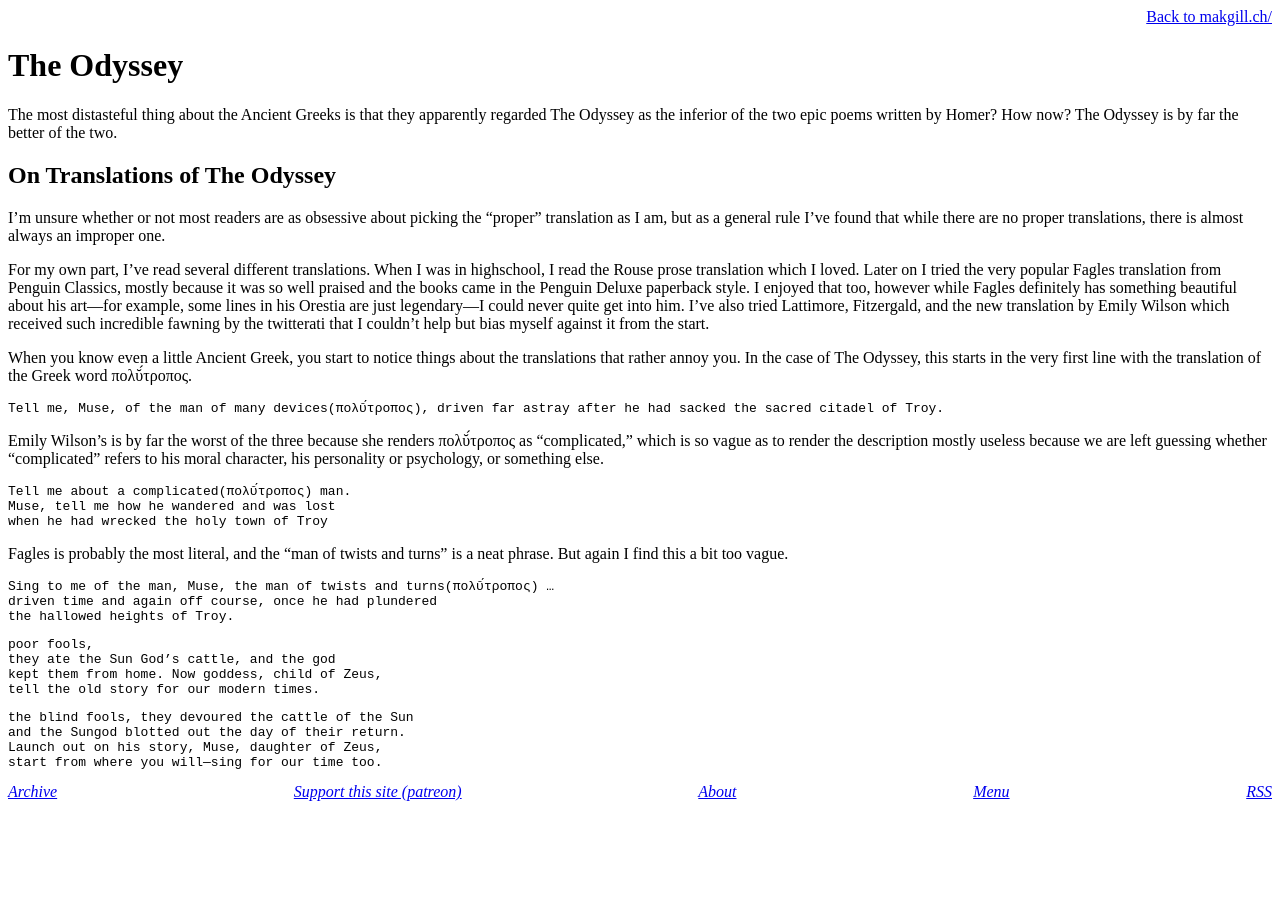
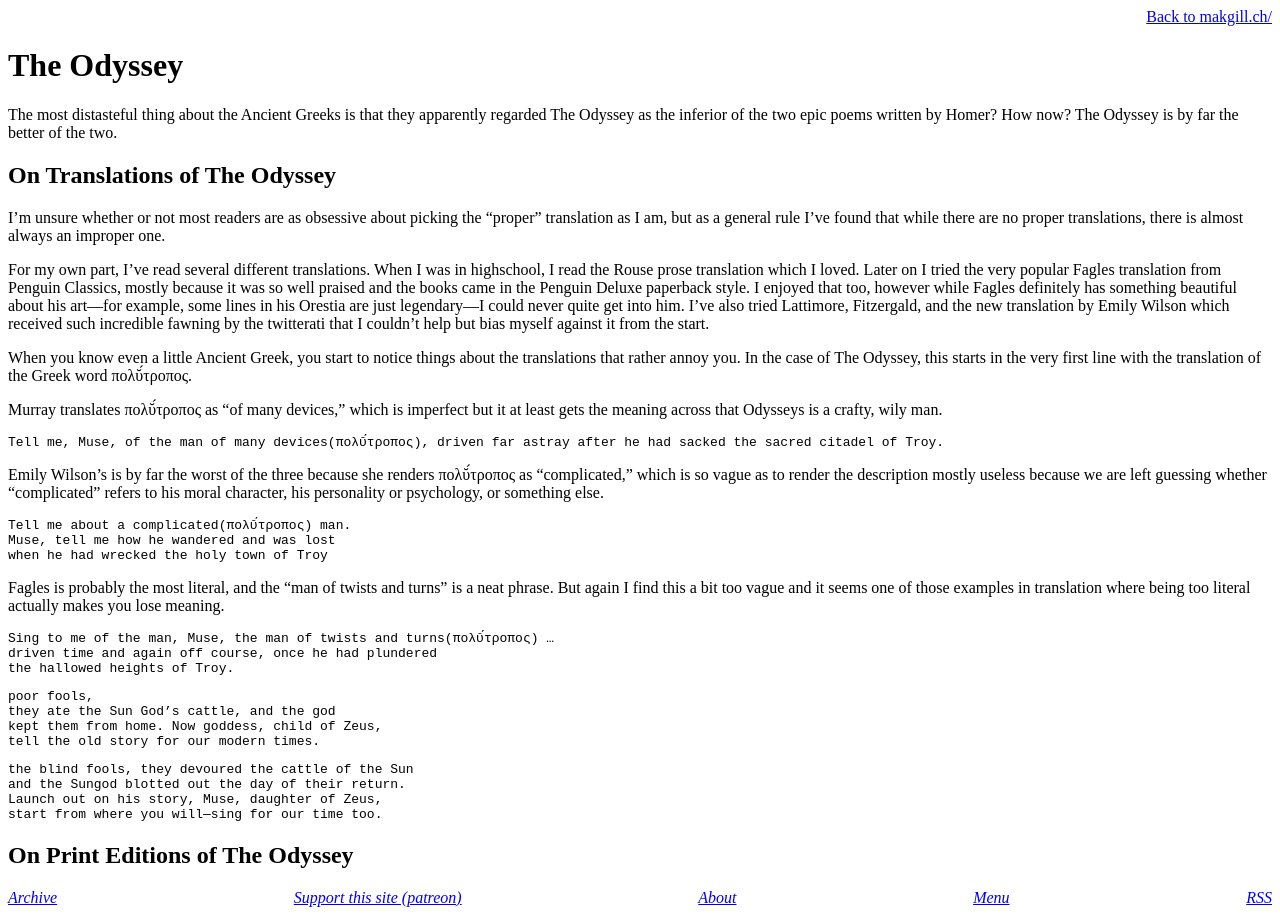
Before and after one commit to derykmakgill/website, a Jekyll site: the page built from odyssey.md, in a window 1280 px wide. Built offline with Jekyll 4.4.1, drawn with Linux system fonts in a browser that asks for light colours; before the commit the page ends 900 px from its top, so only the background shows below that.

Commit message:
Update odyssey.md

`````diff
--- a/odyssey.md
+++ b/odyssey.md
@@ -15,6 +15,8 @@ For my own part, I've read several different translations. When I was in highsch
 
 When you know even a little Ancient Greek, you start to notice things about the translations that rather annoy you. In the case of The Odyssey, this starts in the very first line with the translation of the Greek word πολῠ́τροπος.
 
+Murray translates πολῠ́τροπος as "of many devices," which is imperfect but it at least gets the meaning across that Odysseys is a crafty, wily man.
+
 ```
 Tell me, Muse, of the man of many devices(πολῠ́τροπος), driven far astray after he had sacked the sacred citadel of Troy.
 ```
@@ -27,7 +29,7 @@ Muse, tell me how he wandered and was lost
 when he had wrecked the holy town of Troy
 ```
 
-Fagles is probably the most literal, and the "man of twists and turns" is a neat phrase. But again I find this a bit too vague.
+Fagles is probably the most literal, and the "man of twists and turns" is a neat phrase. But again I find this a bit too vague and it seems one of those examples in translation where being too literal actually makes you lose meaning.
 
 ```
 Sing to me of the man, Muse, the man of twists and turns(πολῠ́τροπος) …
@@ -48,3 +50,5 @@ and the Sungod blotted out the day of their return.
 Launch out on his story, Muse, daughter of Zeus,
 start from where you will—sing for our time too.
 ````
+
+## On Print Editions of The Odyssey
`````
